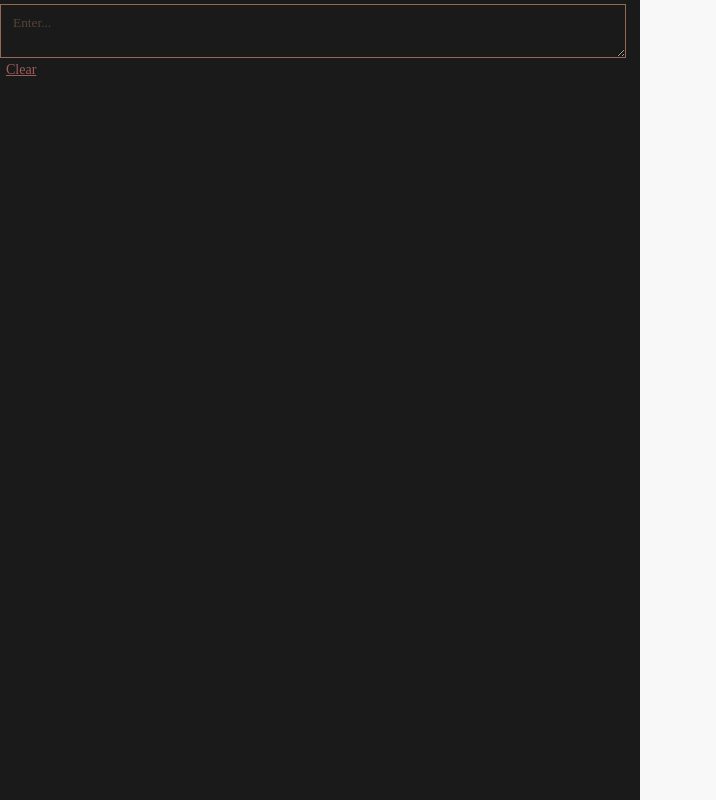
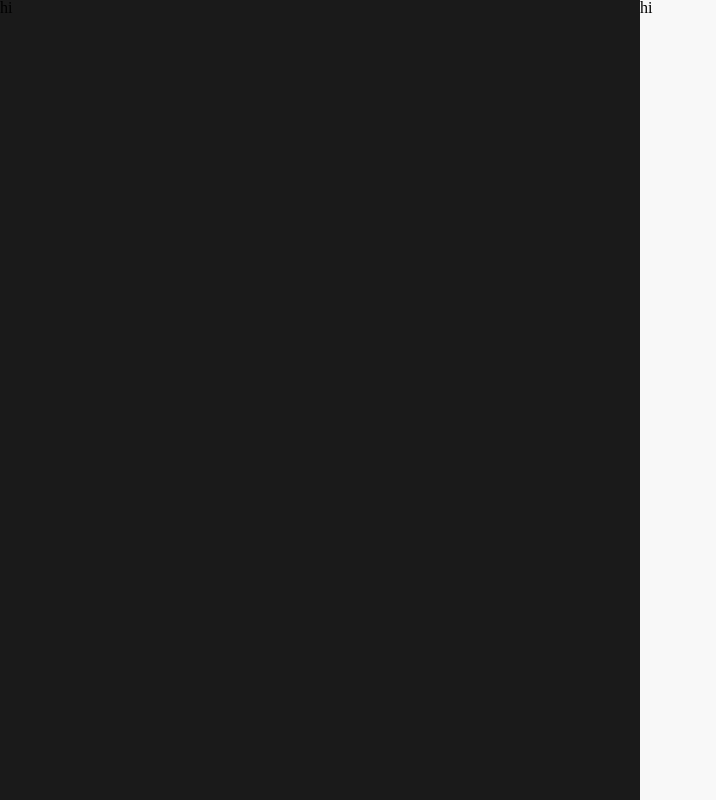
Before and after one commit to hschhhwwwo0o/b64sc, a Nuxt app in the folder app/nuxt-b64sc/: page / in a window 1280 px wide. Shown: the whole page, without its empty margins (0-716 px from the left). Built offline with nearby package versions, Linux system fonts and the light colour scheme.

Commit message:
Refactoring layout

```diff
--- a/app/nuxt-b64sc/app.vue
+++ b/app/nuxt-b64sc/app.vue
@@ -1,18 +1,16 @@
 <template>
   <div>
-    <default-layout with-separated-b-g>
-      <textarea-input :style="`contrast`" />
-      <text-button color="danger"> Clear </text-button>
+    <default-layout>
+      <template #left-side> hi </template>
+      <template #right-side> hi </template>
     </default-layout>
   </div>
 </template>
 
 <script>
 import DefaultLayout from "./components/layouts/DefaultLayout.vue";
-import TextButton from "./components/form/TextButton.vue";
-import TextareaInput from "./components/form/TextareaInput.vue";
 
 export default {
-  components: { DefaultLayout, TextButton, TextareaInput },
+  components: { DefaultLayout },
 };
 </script>
--- a/app/nuxt-b64sc/components/layouts/DefaultLayout.vue
+++ b/app/nuxt-b64sc/components/layouts/DefaultLayout.vue
@@ -1,51 +1,48 @@
 <template>
-  <span :class="`container ${withSeparatedBGClass}`">
+  <span class="container">
     <span class="content">
-      <slot />
+      <span class="left-side side">
+        <slot name="left-side" />
+      </span>
+      <span class="right-side side">
+        <slot name="right-side" />
+      </span>
     </span>
   </span>
 </template>
 
 <script>
-export default {
-  props: {
-    withSeparatedBG: {
-      type: Boolean,
-      default: false,
-    },
-  },
-  computed: {
-    withSeparatedBGClass() {
-      if (this.withSeparatedBG === true) {
-        return "separated-bg";
-      }
-      return "";
-    },
-  },
-};
+export default {};
 </script>
 
 <style lang="scss" scoped>
 @import "../../assets/styles/_vars.scss";
 
 .container {
-  display: flex;
+  min-height: 100vh;
   width: 100%;
-  height: 100%;
-  min-height: 100vh;
-  justify-content: center;
-}
-
-.separated-bg {
-  background: rgb(26, 26, 26);
-  background: linear-gradient(90deg, $black 50%, $white 50%);
+  display: block;
 }
 
 .content {
+  display: flex;
+  min-height: 100vh;
   width: 100%;
-  max-width: 1440px;
+  flex-direction: row;
+  justify-content: space-between;
+}
+
+.side {
+  width: 50vw;
+  min-height: 100vh;
   height: 100%;
-  min-height: 100vh;
-  display: block;
+}
+
+.left-side {
+  background-color: $black;
+}
+
+.right-side {
+  background-color: $white;
 }
 </style>
```
